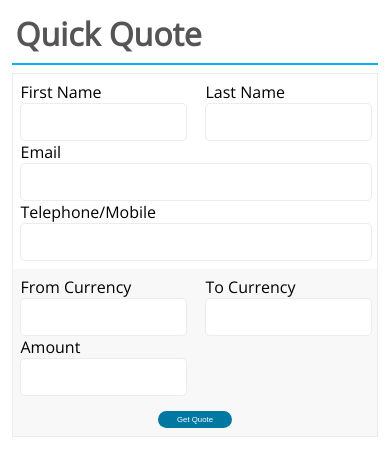
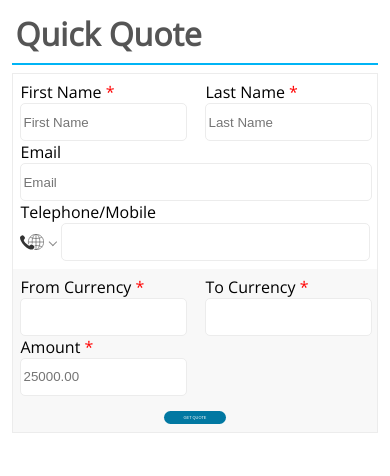
Before and after one commit to yashikanand/ofx-converter, a React (Create React App) app: page / in a window 390 px wide. Shown: the top 476 px of the page. Built offline with nearby package versions, Linux system fonts and the light colour scheme.

Commit message:
Updated and fixing the homepage with the remaining styles. Added new package for country code to show the code for telephone/mobile

```diff
--- a/package.json
+++ b/package.json
@@ -8,6 +8,7 @@
     "@testing-library/user-event": "^13.5.0",
     "react": "^18.0.0",
     "react-dom": "^18.0.0",
+    "react-phone-number-input": "^3.1.49",
     "react-scripts": "5.0.0",
     "web-vitals": "^2.1.4"
   },
--- a/src/Components/quickQuote.js
+++ b/src/Components/quickQuote.js
@@ -1,7 +1,9 @@
 import React, { useState } from "react";
+import "react-phone-number-input/style.css";
+import PhoneInput from "react-phone-number-input";
 
 function QuickQuote() {
-  const [status, setStatus] = useState("Get Quote");
+  const [value, setValue] = useState();
   return (
     <>
       <form id="details">
@@ -9,46 +11,67 @@ function QuickQuote() {
           <div id="name">
             <label>
               First Name
+              <span className="required"> *</span>
               <br />
-              <input type="text" name="first-name" />
+              <input
+                type="text"
+                name="first-name"
+                required="true"
+                placeholder="First Name"
+              />
             </label>
             <label>
               Last Name
+              <span className="required"> *</span>
               <br />
-              <input type="text" name="last-name" />
+              <input
+                type="text"
+                name="last-name"
+                required="true"
+                placeholder="Last Name"
+              />
             </label>
           </div>
           <label>
             Email
             <br />
-            <input type="email" name="email" />
+            <input type="email" name="email" placeholder="Email" />
           </label>
           <label>
             Telephone/Mobile
             <br />
-            <input type="tel" name="contact" />
+            <PhoneInput name="contact" value={value} onChange={setValue} />
           </label>
         </div>
         <div id="currency-details">
           <label>
             From Currency
+            <span className="required"> *</span>
             <br />
-            <input type="text" name="from-currency" />
+            <input type="text" name="from-currency" required="true" />
           </label>
           <label>
             To Currency
+            <span className="required"> *</span>
             <br />
-            <input type="text" name="to-currency" />
+            <input type="text" name="to-currency" required="true" />
           </label>
           <label>
             Amount
+            <span className="required"> *</span>
             <br />
-            <input type="number" name="Amount" />
+            <input
+              type="number"
+              step="0.01"
+              name="Amount"
+              required="true"
+              placeholder="25000.00"
+            />
           </label>
         </div>
         <div id="submission-button">
-          <button id="submission" onClick={() => setStatus("Start New Quote")}>
-            {status}
+          <button type="submit" id="submission">
+            GET QUOTE
           </button>
         </div>
       </form>
--- a/src/index.css
+++ b/src/index.css
@@ -85,6 +85,10 @@ input {
   border: 0px solid;
   color: #ffffff;
   border-radius: 5vw;
-  font-size: 2vw;
+  font-size: 1vw;
   padding: 1vw 5vw;
 }
+
+.required {
+  color: red;
+}
```
Also changed, not shown: 1 other file (tests, documents, lock files or other folders).
